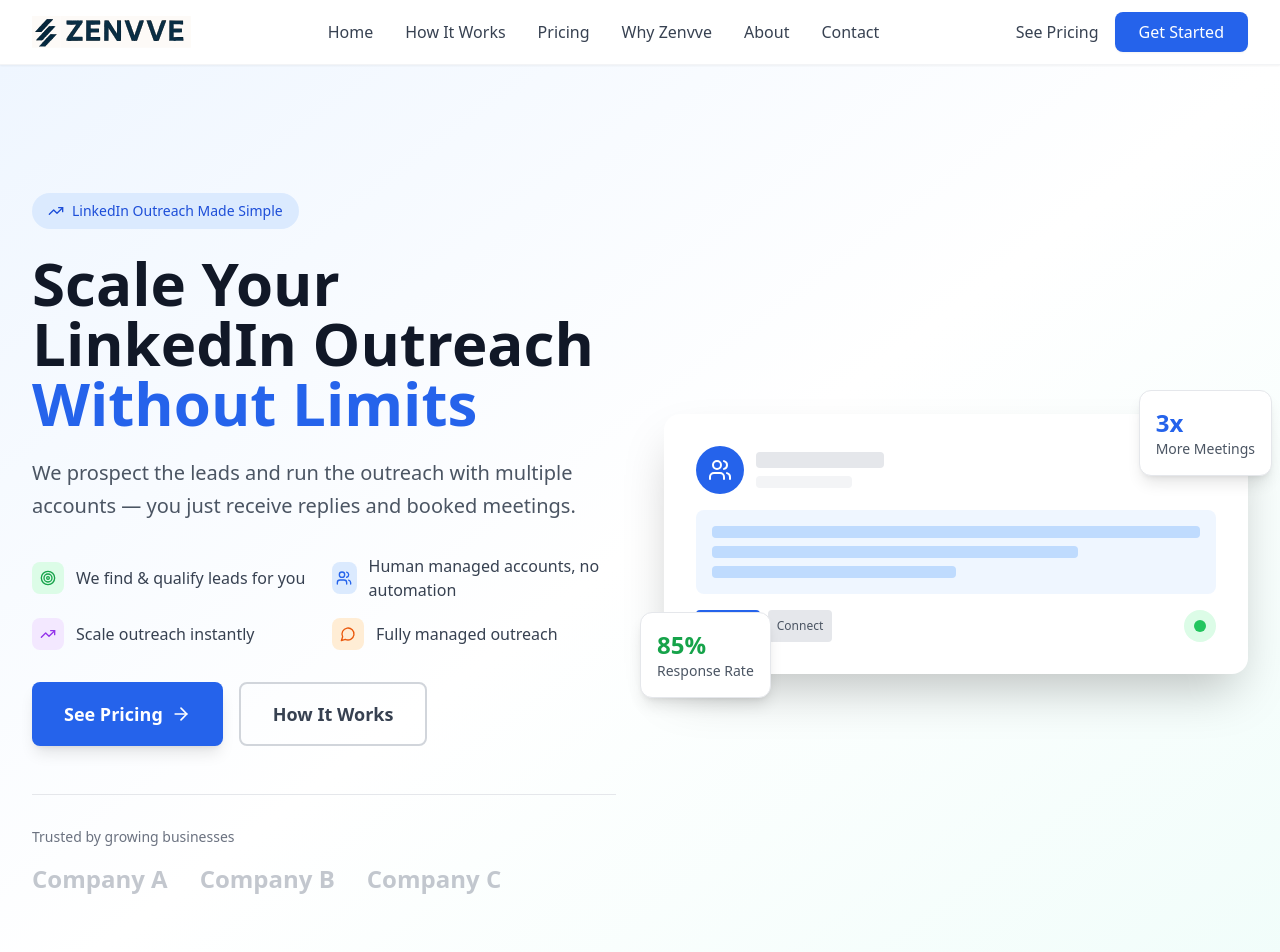
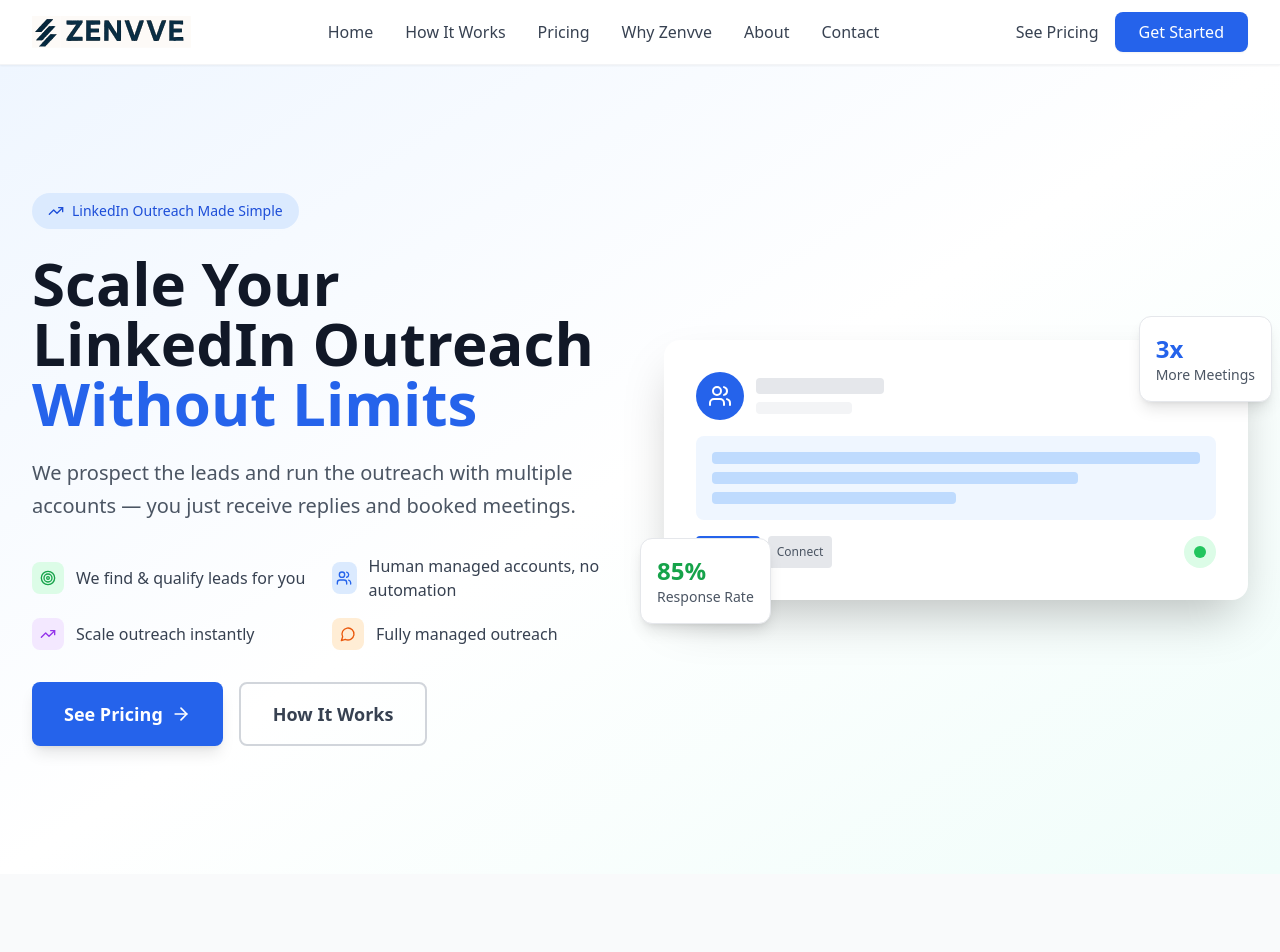
Before and after one commit to GrowYourStaff/random-sparkle-suite, a React (Vite) app: page / in a window 1280 px wide. Shown: the top 952 px of the page. Built offline with nearby package versions, Linux system fonts and the light colour scheme.

Commit message:
Remove social proof section

```diff
--- a/src/components/Hero.tsx
+++ b/src/components/Hero.tsx
@@ -67,15 +67,6 @@ const Hero = () => {
               </a>
             </div>
 
-            {/* Social Proof */}
-            <div className="mt-12 pt-8 border-t border-gray-200">
-              <p className="text-gray-500 text-sm mb-4">Trusted by growing businesses</p>
-              <div className="flex items-center justify-center lg:justify-start space-x-8 opacity-60">
-                <div className="text-2xl font-bold text-gray-400">Company A</div>
-                <div className="text-2xl font-bold text-gray-400">Company B</div>
-                <div className="text-2xl font-bold text-gray-400">Company C</div>
-              </div>
-            </div>
           </div>
 
           {/* Right Content - Visual */}
```
